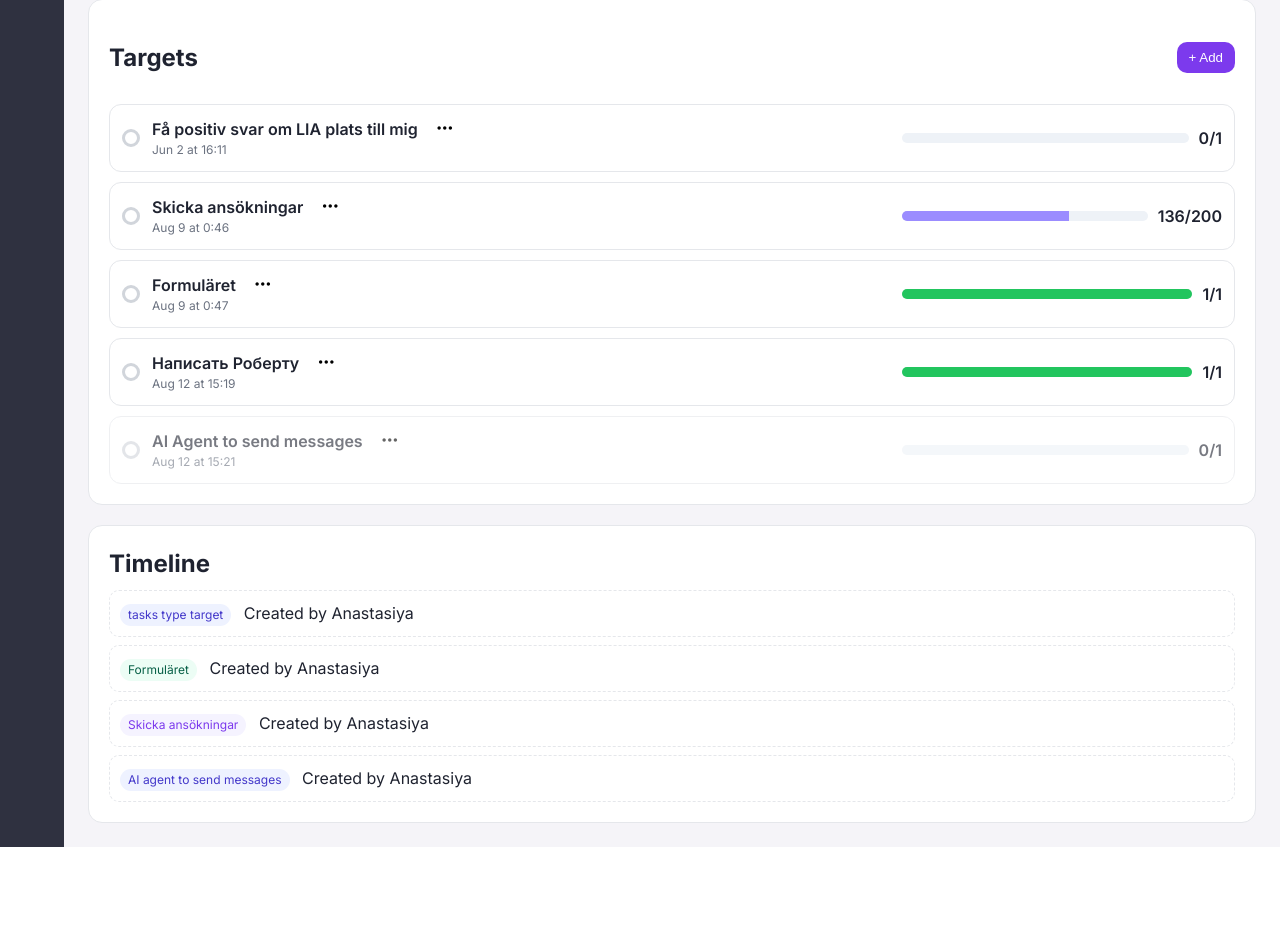
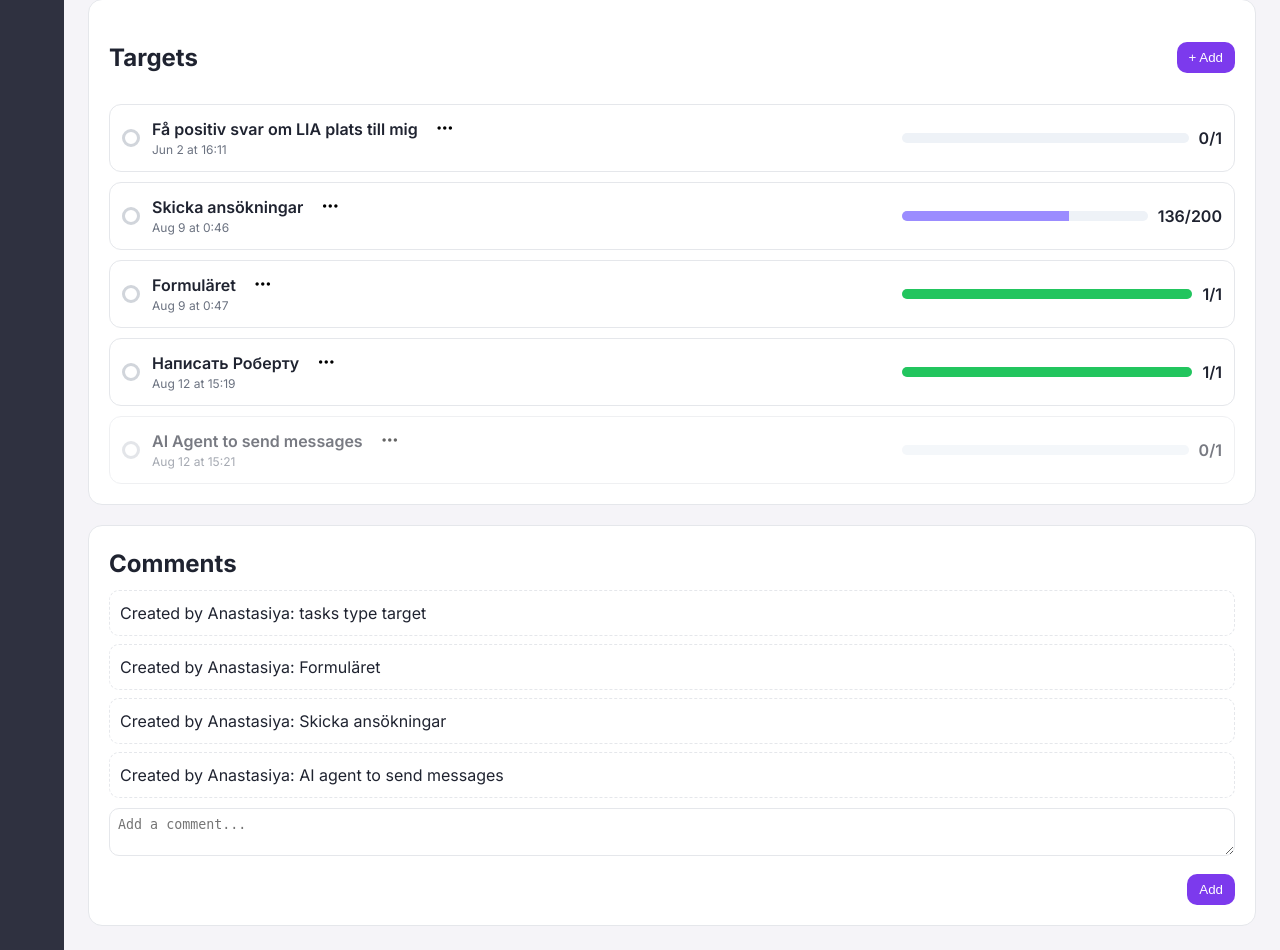
Before and after one commit to alakhmakova/goals.web.projekt, a Spring Boot app: page /goal-page/index.html in a window 1280 px wide. Shown: the part 543-1493 px from the top of the page. Before the commit the page ends 1390 px from the top, so only its background shows below. Run offline with Spring Boot 4, Linux system fonts and the light colour scheme.

Commit message:
Refactor goal page to support inline editing and comments
Co-authored-by: anastasiya.lakhmakova <anastasiya.lakhmakova@gmail.com>

```diff
--- a/goals/src/main/resources/static/goal-page/index.html
+++ b/goals/src/main/resources/static/goal-page/index.html
@@ -201,13 +201,29 @@
         </section>
 
         <section class="timeline card">
-          <h2>Timeline</h2>
-          <ul>
-            <li><span class="tag">tasks type target</span> Created by Anastasiya</li>
-            <li><span class="tag green">Formuläret</span> Created by Anastasiya</li>
-            <li><span class="tag purple">Skicka ansökningar</span> Created by Anastasiya</li>
-            <li><span class="tag">AI agent to send messages</span> Created by Anastasiya</li>
+          <h2>Comments</h2>
+          <ul class="comments">
+            <li class="comment-item" data-comment>
+              <div class="comment-view">Created by Anastasiya: tasks type target</div>
+              <textarea class="comment-input" rows="2"></textarea>
+            </li>
+            <li class="comment-item" data-comment>
+              <div class="comment-view">Created by Anastasiya: Formuläret</div>
+              <textarea class="comment-input" rows="2"></textarea>
+            </li>
+            <li class="comment-item" data-comment>
+              <div class="comment-view">Created by Anastasiya: Skicka ansökningar</div>
+              <textarea class="comment-input" rows="2"></textarea>
+            </li>
+            <li class="comment-item" data-comment>
+              <div class="comment-view">Created by Anastasiya: AI agent to send messages</div>
+              <textarea class="comment-input" rows="2"></textarea>
+            </li>
           </ul>
+          <div class="new-comment">
+            <textarea id="new-comment-text" rows="2" placeholder="Add a comment..."></textarea>
+            <div class="actions"><button id="add-comment" class="btn primary">Add</button></div>
+          </div>
         </section>
       </main>
 
@@ -223,15 +239,31 @@
           </div>
           <form class="modal-form" id="apply-form">
             <div class="counters">
-              <div class="counter" data-editable="number" data-field="start"><span class="label">Start</span><span class="value-view" id="view-start">0</span><input class="value-input" type="number" id="apply-start" min="0" value="0" /></div>
-              <div class="counter" data-editable="number" data-field="target"><span class="label">Target</span><span class="value-view" id="view-target">200</span><input class="value-input" type="number" id="apply-target" min="1" value="200" /></div>
+              <div class="counter meta" data-field="start">
+                <span class="label">Start</span>
+                <div class="inline-edit">
+                  <span class="value-view" id="view-start">0</span>
+                  <input class="value-input" type="number" id="apply-start" min="0" value="0" />
+                </div>
+              </div>
+              <div class="counter meta" data-field="target">
+                <span class="label">Target</span>
+                <div class="inline-edit">
+                  <span class="value-view" id="view-target">200</span>
+                  <input class="value-input" type="number" id="apply-target" min="1" value="200" />
+                </div>
+              </div>
               <div class="counter current" data-field="current">
                 <span class="label">Current</span>
                 <div class="input-row">
-                  <span class="value-view" id="view-current">136</span>
-                  <span class="value-view unit" id="view-unit" title="unit">ansökningar</span>
-                  <input class="value-input" type="number" id="apply-current" min="0" value="136" />
-                  <input class="value-input" type="text" id="apply-unit" placeholder="unit" title="unit" value="ansökningar" />
+                  <span class="inline-edit">
+                    <span class="value-view" id="view-current">136</span>
+                    <input class="value-input" type="number" id="apply-current" min="0" value="136" />
+                  </span>
+                  <span class="inline-edit">
+                    <span class="value-view unit" id="view-unit" title="unit">ansökningar</span>
+                    <input class="value-input" type="text" id="apply-unit" placeholder="unit" title="unit" value="ansökningar" />
+                  </span>
                 </div>
               </div>
             </div>
--- a/goals/src/main/resources/static/goal-page/script.js
+++ b/goals/src/main/resources/static/goal-page/script.js
@@ -187,4 +187,48 @@
   });
   closeBtns.forEach(b=>b.addEventListener('click', ()=> modal.setAttribute('aria-hidden','true')));
   modal && modal.addEventListener('click', (e)=>{ if(e.target === modal) modal.setAttribute('aria-hidden','true'); });
+
+  // Add subtle visual hint for clickable values
+  document.querySelectorAll('.inline-edit .value-view, .counter[data-editable] .value-view').forEach(v=>{
+    v.classList.add('clickable');
+  });
+
+  // Comments inline edit and add new
+  document.querySelectorAll('[data-comment]').forEach(item=>{
+    const view = item.querySelector('.comment-view');
+    const input = item.querySelector('.comment-input');
+    view.addEventListener('click', ()=>{
+      view.style.display='none';
+      input.style.display='block';
+      input.value = view.textContent || '';
+      input.focus();
+    });
+    input.addEventListener('blur', ()=>{
+      view.textContent = input.value || '';
+      input.style.display='none';
+      view.style.display='';
+    });
+    input.addEventListener('keydown', (e)=>{ if(e.key==='Enter'){ e.preventDefault(); input.blur(); } });
+  });
+  const addCommentBtn = document.getElementById('add-comment');
+  const newCommentText = document.getElementById('new-comment-text');
+  if(addCommentBtn && newCommentText){
+    addCommentBtn.addEventListener('click', ()=>{
+      const text = (newCommentText.value||'').trim();
+      if(!text) return;
+      const li = document.createElement('li');
+      li.className = 'comment-item';
+      li.setAttribute('data-comment','');
+      li.innerHTML = `<div class="comment-view"></div><textarea class="comment-input" rows="2"></textarea>`;
+      li.querySelector('.comment-view').textContent = text;
+      document.querySelector('.comments').appendChild(li);
+      newCommentText.value='';
+      // bind inline edit
+      const view = li.querySelector('.comment-view');
+      const input = li.querySelector('.comment-input');
+      view.addEventListener('click', ()=>{ view.style.display='none'; input.style.display='block'; input.value=view.textContent||''; input.focus(); });
+      input.addEventListener('blur', ()=>{ view.textContent=input.value||''; input.style.display='none'; view.style.display=''; });
+      input.addEventListener('keydown', (e)=>{ if(e.key==='Enter'){ e.preventDefault(); input.blur(); } });
+    });
+  }
 })();
--- a/goals/src/main/resources/static/goal-page/styles.css
+++ b/goals/src/main/resources/static/goal-page/styles.css
@@ -64,14 +64,15 @@ body{margin:0;background:var(--bg);color:var(--ink);font:400 16px/1.5 Inter,syst
 .targets .progress{cursor:pointer}
 .value{font-weight:600}
 
-/* Timeline */
+/* Comments */
 .timeline{grid-column:1/span 2}
 .timeline h2{margin:0 0 8px}
-.timeline ul{list-style:none;margin:0;padding:0;display:flex;flex-direction:column;gap:8px}
-.timeline li{padding:10px;border:1px dashed var(--line);border-radius:10px;background:#fff}
-.tag{display:inline-block;background:#eef2ff;color:#4338ca;border-radius:999px;padding:2px 8px;font-size:12px;margin-right:8px}
-.tag.purple{background:#f5f3ff;color:#7c3aed}
-.tag.green{background:#ecfdf5;color:#065f46}
+.comments{list-style:none;margin:0;padding:0;display:flex;flex-direction:column;gap:8px}
+.comment-item{padding:10px;border:1px dashed var(--line);border-radius:10px;background:#fff}
+.comment-view{cursor:pointer}
+.comment-input{display:none;width:100%;border:1px solid var(--line);border-radius:10px;padding:8px}
+.new-comment{margin-top:10px}
+.new-comment textarea{width:100%;border:1px solid var(--line);border-radius:10px;padding:8px}
 
 /* Modal */
 .progress-modal{position:fixed;inset:0;background:rgba(0,0,0,.5);display:none;align-items:center;justify-content:center;padding:20px}
@@ -97,6 +98,10 @@ body{margin:0;background:var(--bg);color:var(--ink);font:400 16px/1.5 Inter,syst
 .counter .label{display:block;color:var(--muted);font-size:12px;margin-bottom:6px}
 .counter .value-view{font-weight:700}
 .counter .value-input{display:none;width:100%;border:1px solid var(--line);border-radius:8px;padding:8px}
+.counter.meta{background:transparent;border:0;padding:0}
+.counter.meta .label{margin-bottom:4px}
+.inline-edit{display:inline-flex;align-items:center;gap:6px}
+.value-view.clickable{border-bottom:1px dashed var(--muted);cursor:pointer}
 .stepper{display:none}
 .step{display:none}
 .note textarea{width:100%;border:1px solid var(--line);border-radius:12px;padding:10px;resize:vertical}
```
